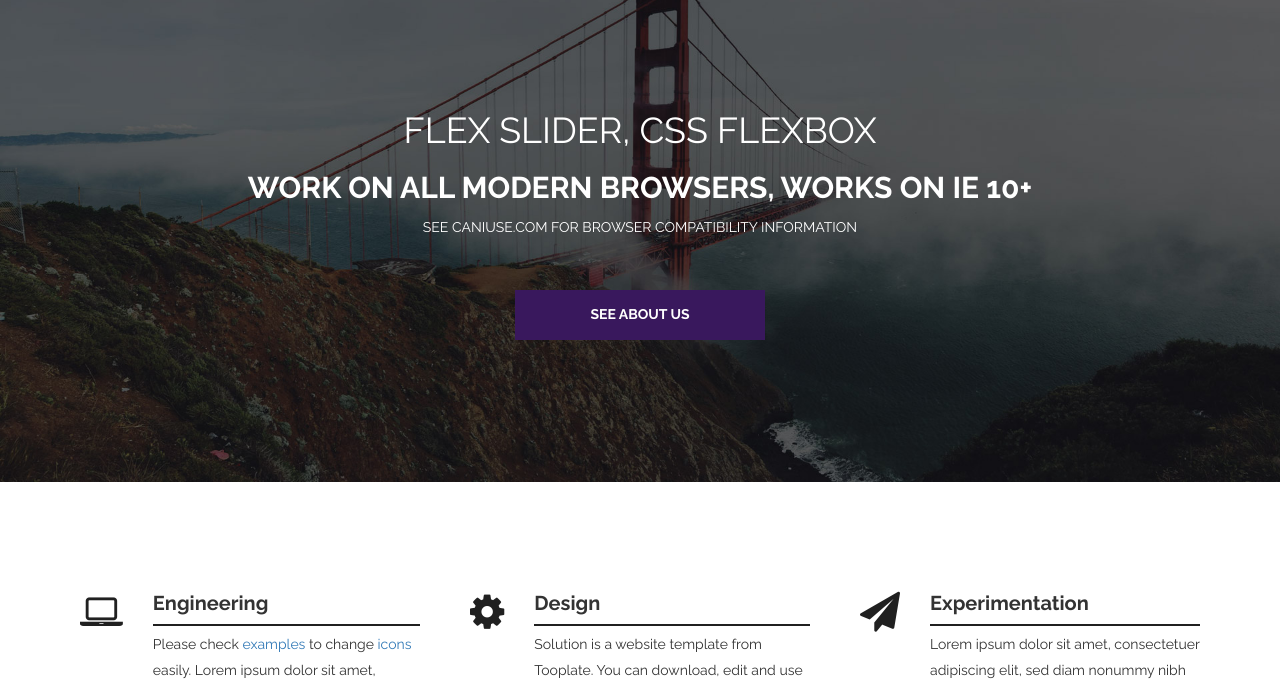
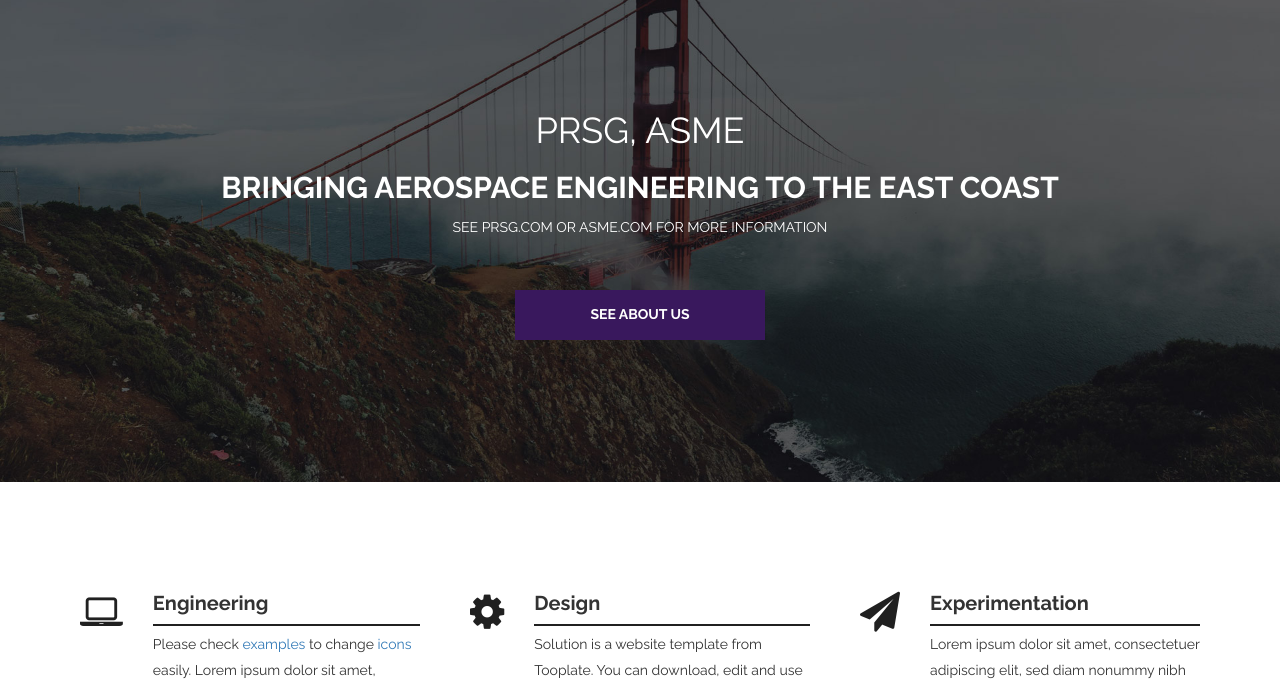
Before and after one commit to Harlem-Launch-Alliance/Harlem-Launch-Alliance, a React app: page index.html in a window 1280 px wide. Both pictures are taken after a click on the link 180 px from the left and 32 px from the top of the page. Shown: the part 116-800 px from the top of the page. Built offline with nearby package versions, Linux system fonts and the light colour scheme.

Commit message:
changed slider test

```diff
--- a/index.html
+++ b/index.html
@@ -68,7 +68,7 @@
 					    <div class="templatemo_homewrapper">
 					      <h1 class="wow fadeInDown" data-wow-delay="2000">Harlem Launch Alliance</h1>
 					      <h2 class="wow fadeInDown" data-wow-delay="2000">
-							<span>WE DESIGN &AMP; CODE WEBSITES</span>
+							<span>WE DESIGN &AMP; BUILD ROCKETS</span>
 						</h2>
 						<a href="#service" class="smoothScroll btn btn-default wow fadeInDown" data-wow-delay="2000">Our Work</a>
 					    </div>
@@ -78,11 +78,11 @@
 		        	<img src="images/slider/2.jpg" alt="Slide 2">
 		        	<div class="slider-caption">
 					    <div class="templatemo_homewrapper">
-					      <h1 class="wow fadeInDown" data-wow-delay="2000">Flex Slider, CSS Flexbox</h1>
+					      <h1 class="wow fadeInDown" data-wow-delay="2000">PRSG, ASME</h1>
 					      <h2 class="wow fadeInDown" data-wow-delay="2000">
-							<span>work on all modern browsers, Works on IE 10+</span>
+							<span>Bringing Aerospace Engineering to the East Coast</span>
 						</h2>
-						<p>see caniuse.com for browser compatibility information</p>
+						<p>see prsg.com or asme.com for more information</p>
 						<a href="#about" class="smoothScroll btn btn-default wow fadeInDown" data-wow-delay="2000">See about us</a>
 					    </div>
 				  	</div>
```
